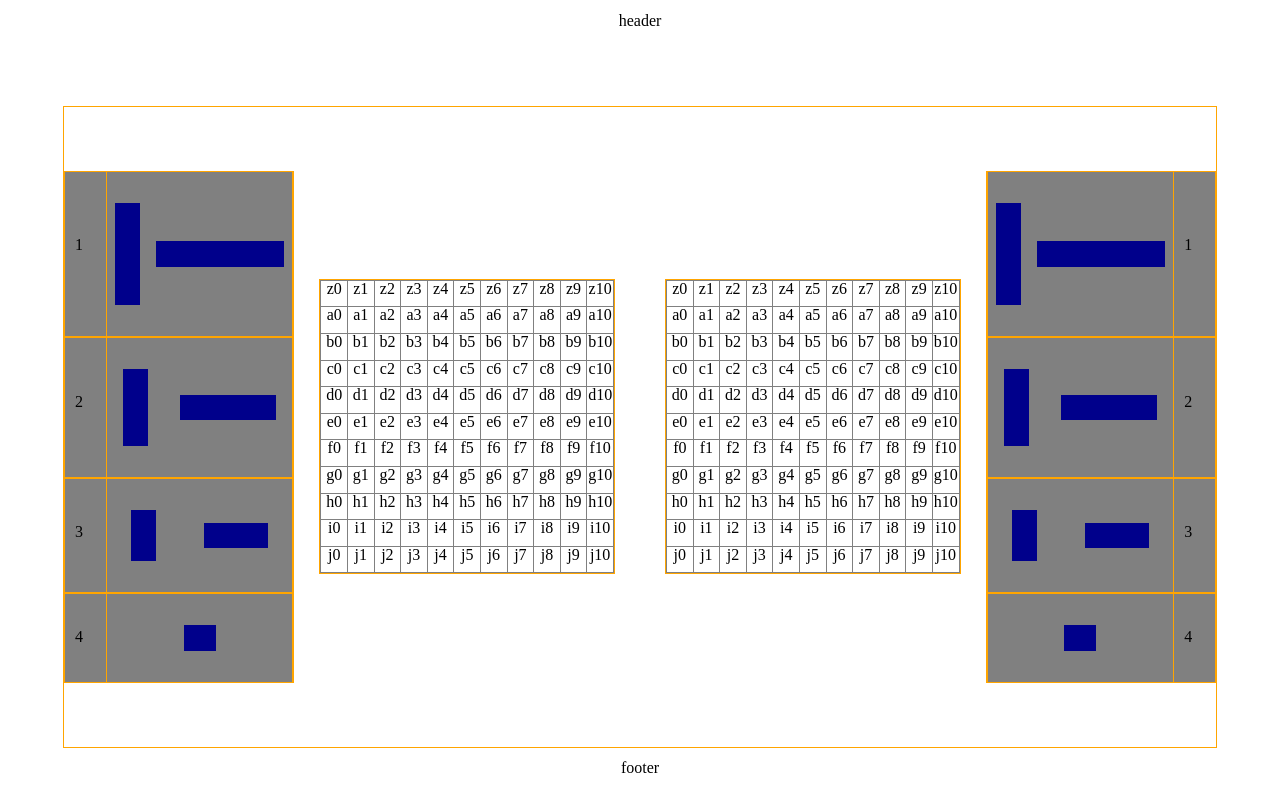
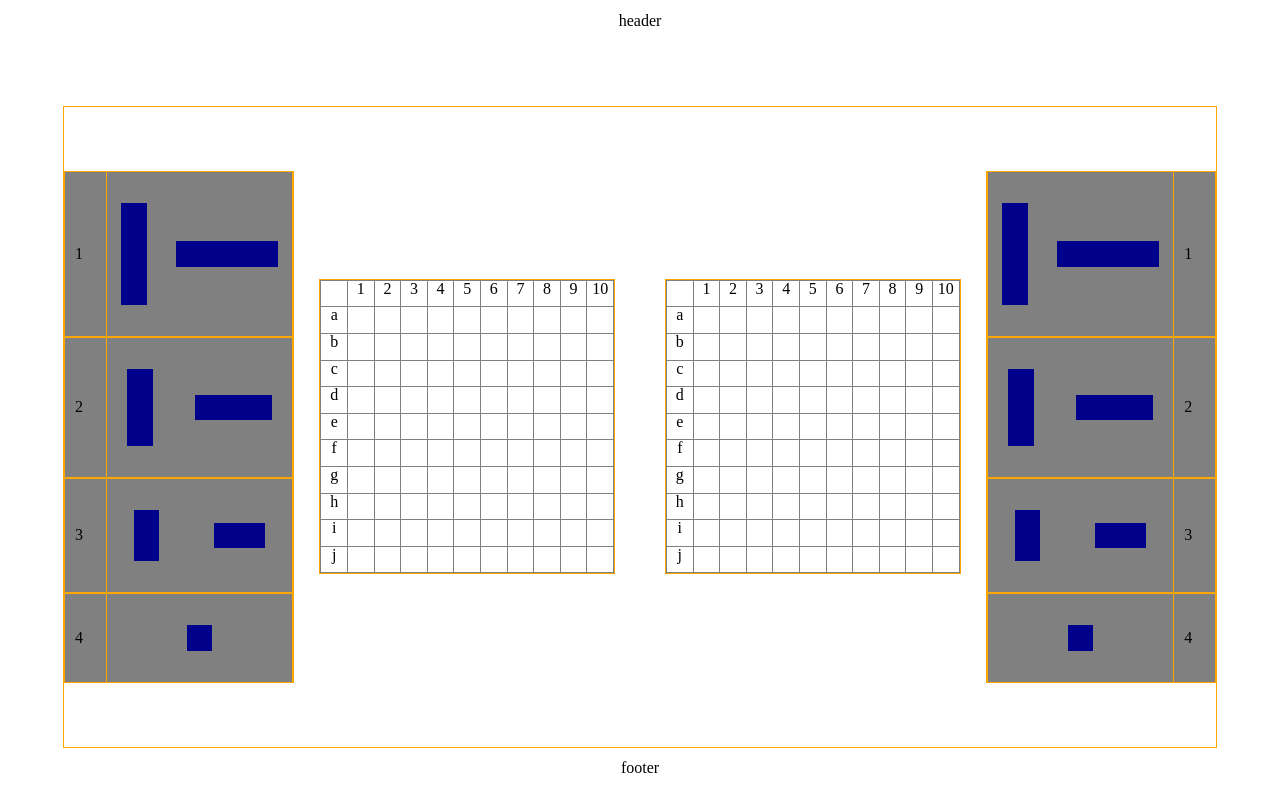
Before and after one commit to nxstranger/sea_battle, a plain HTML site: page index.html in a window 1280 px wide. Drawn offline with Linux system fonts and the light colour scheme.

Commit message:
make drag-drop logic, fixes with layout

```diff
--- a/index.html
+++ b/index.html
@@ -37,5 +37,6 @@
     </footer>
     <script src="src/js/drawFields.js"></script>
     <script src="src/js/sideFrameShips.js"></script>
+    <script src="src/js/shipArrangement.js"></script>
 </body>
 </html>
--- a/src/css/main.css
+++ b/src/css/main.css
@@ -10,17 +10,22 @@ body {
     justify-content: space-around;
 }
 header{
+
+    user-select: none;
     height: 10ch;
     text-align: center;
     padding: 1%;
 }
 footer{
+
+    user-select: none;
     height: 10ch;
     text-align: center;
     padding: 1%;
 }
 
 main {
+    user-select: none;
     display: flex;
     flex-direction: row;
     justify-content: space-around;
@@ -35,7 +40,6 @@ main {
     /*margin: 100px auto;*/
     border: var(--global-border);
 }
-
 
 .main-frame__left{
     width: 20%;
@@ -78,9 +82,10 @@ main {
 }
 
 .ships-menu__counter {
-    height: 20%;
+    height: inherit;
     width: 10%;
     padding: 0  10px;
+    user-select: none;
     /*border: var(--global-border);*/
 }
 .ships-menu__block {
@@ -115,6 +120,10 @@ main {
     background: darkblue;
 }
 
+.drag_n_drop{
+    z-index: 5;
+    user-select: text;
+}
 
 .field{
     display: table;
@@ -126,4 +135,5 @@ main {
     height: 2vw;
     width: 2vw;
     border: var(--field-cell-border);
+    user-select: none;
 }
--- a/src/js/drawFields.js
+++ b/src/js/drawFields.js
@@ -1,7 +1,7 @@
 let fields = document.getElementsByClassName("field")
 
 for (let elem of fields){
-    console.log(elem.id)
+    // console.log(elem.id)
     let cellName = "zabcdefghij"
     let tableField = document.createElement('table')
     for (let i = 0; i < 11; i++) {
@@ -9,10 +9,10 @@ for (let elem of fields){
         for (let j = 0; j < 11; j++){
             let tableCell = document.createElement('td')
             tableCell.classList = "field__table-cell"
-            if (true){
-                let cellId = `${cellName[i]}${j}`
-                tableCell.id = cellId
-                tableCell.innerText = cellId
+            tableCell.id = `${cellName[i]}${j}`
+            if (i === 0 && j > 0 || j === 0 && i > 0){
+
+                tableCell.innerText = (i === 0) ? j : cellName[i]
             }
             tableField.lastChild.appendChild(tableCell)
             }
--- /dev/null
+++ b/src/js/shipArrangement.js
@@ -0,0 +1,56 @@
+// let drag_and_drop = false
+
+function dragAndDropHandler(ev){
+    console.log(ev.path[0])
+
+    // ev.preventDefault()
+    console.log(ev)
+
+    ev.preventDefault()
+    let movedElem = ev.path[0].cloneNode(true)
+
+    movedElem.style.position = "absolute"
+    document.body.appendChild(movedElem)
+    console.log(ev)
+
+    let shiftX = ev.clientX - ev.ath[0].getBoundingClientRect().left;
+    let shiftY = ev.clientY - ev.path[0].getBoundingClientRect().top;
+
+    function moveAt(pageX, pageY) {
+        movedElem.style.left = pageX - shiftX + 'px';
+        movedElem.style.top = pageY - shiftY + 'px';
+    }
+
+    function onMouseMove(ev) {
+        moveAt(ev.pageX, ev.pageY);
+    }
+
+    // передвигаем мяч при событии mousemove
+    document.addEventListener('mousemove', onMouseMove);
+
+    // отпустить мяч, удалить ненужные обработчики
+    movedElem.onmouseup = function() {
+        console.log("it not working")
+        document.removeEventListener('mousemove', onMouseMove);
+        movedElem.onmouseup = null;
+    };
+}
+
+
+for (let elem of document.getElementsByClassName("ship")){
+    if (elem.id){
+        elem.classList.add('drag_n_drop')
+    }
+}
+
+document.body.addEventListener('mousedown', (ev)=>{
+    // ev.preventDefault()
+    // console.log(ev.path[0].classList)
+    if (ev.path[0].classList.contains("drag_n_drop")){
+        console.log("object has dragstart ")
+        dragAndDropHandler(ev)
+    } else {
+
+    }
+
+})
--- a/src/js/sideFrameShips.js
+++ b/src/js/sideFrameShips.js
@@ -6,7 +6,7 @@ document.createElement('div')
 
 function drawFrames(shipsArray, target, enemy=false) {
     for (let elem of shipsArray){
-        console.log(elem)
+        // console.log(elem)
 
         let shipsMenuElement = document.createElement('div')
         shipsMenuElement.classList = "ships-menu__main"
@@ -21,10 +21,9 @@ function drawFrames(shipsArray, target, enemy=false) {
 
 
         if (elem[0] > 1){
-            drawVerticalShip(shipsMenuShip, elem)
+            drawVerticalShip(shipsMenuShip, elem, enemy)
         }
-
-        drawHorizontalShip(shipsMenuShip, elem)
+        drawHorizontalShip(shipsMenuShip, elem, enemy)
 
         shipsMenuElement.appendChild(shipsMenuCounter)
         shipsMenuElement.appendChild(shipsMenuShip)
@@ -33,12 +32,15 @@ function drawFrames(shipsArray, target, enemy=false) {
 
 }
 
-function drawVerticalShip(targetDiv, shipParam){
+function drawVerticalShip(targetDiv, shipParam, enemy=false){
     let wrapper = document.createElement('div')
     wrapper.classList.add('ships-menu__wrapper_v')
 
     let shipDiv = document.createElement('div')
     shipDiv.classList.add('ships-menu__ship_v', 'ship')
+    if (!enemy) {
+        shipDiv.id = `shipV${shipParam[0]}`
+    }
     shipDiv.style.width = "2vw";
     shipDiv.style.height = (2 * shipParam[0]) + "vw";
 
@@ -47,14 +49,18 @@ function drawVerticalShip(targetDiv, shipParam){
     targetDiv.appendChild(wrapper)
 }
 
-function drawHorizontalShip(targetDiv, shipParam){
+function drawHorizontalShip(targetDiv, shipParam, enemy=false){
     let wrapper = document.createElement('div')
     wrapper.classList.add('ships-menu__wrapper_h')
 
     let shipDiv = document.createElement('div')
     shipDiv.classList.add('ships-menu__ship_h', 'ship')
-    console.log(shipParam)
-    shipDiv.style.width = (2.5*shipParam[0]) + "vw";
+    if (!enemy) {
+        shipDiv.id = `shipH${shipParam[0]}`
+    }
+
+
+    shipDiv.style.width = (2 * shipParam[0]) + "vw";
     shipDiv.style.height = "2vw";
 
     wrapper.appendChild(shipDiv)
```
